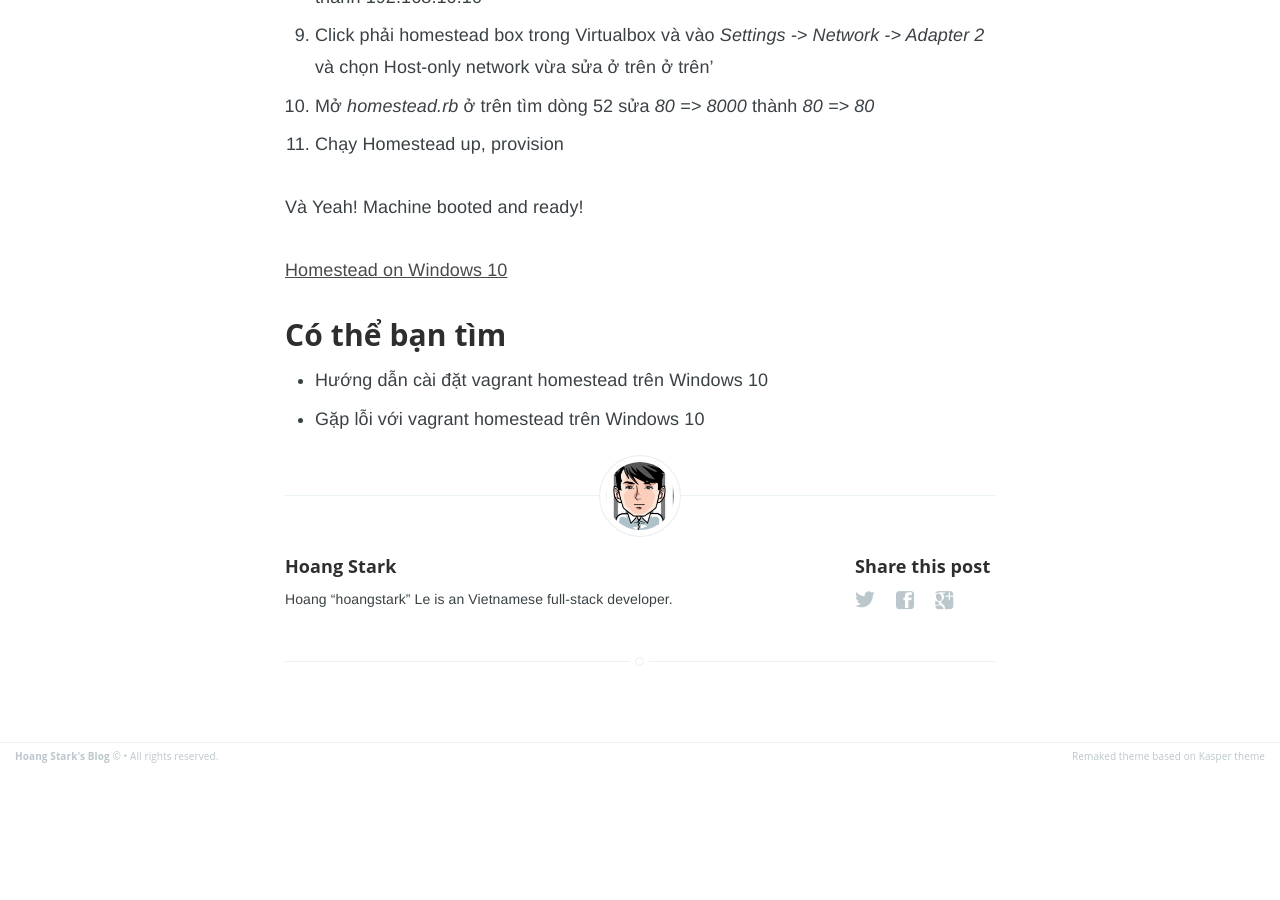
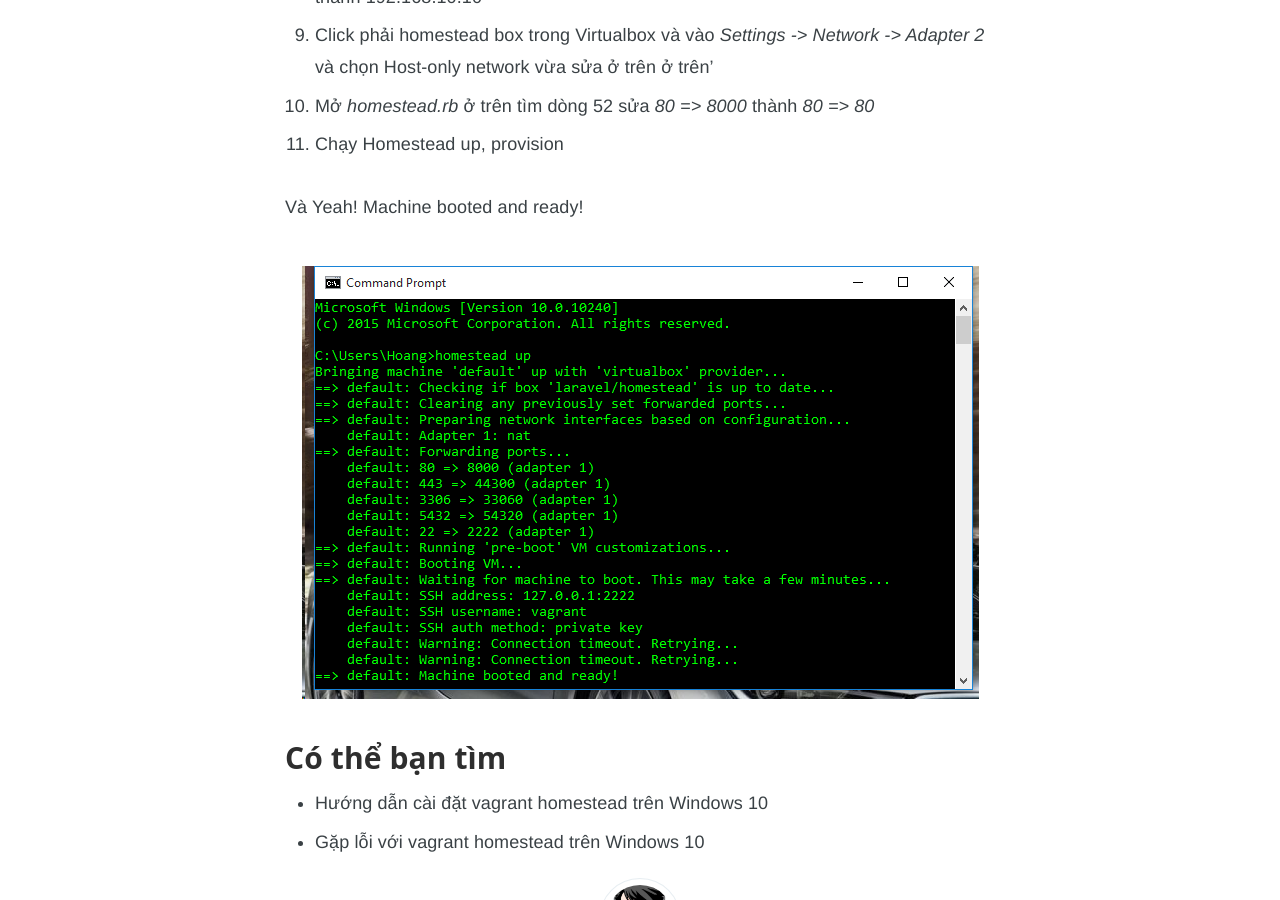
Before and after one commit to h5tark/hoangstark.github.io, a Jekyll site: the page built from _posts/2015-07-31-khac-phuc-loi-homestead-tren-windows-10.markdown, in a window 1280 px wide and 900 px high, scrolled down 1634 px. Built offline with Jekyll 4.4.1, drawn with Linux system fonts in a browser that asks for light colours; Markdown is read by kramdown in place of the engine named in the settings; before the commit the page ends 2405 px from its top, so only the background shows below that.

Commit message:
Update image

```diff
--- a/_posts/2015-07-31-get-homestead-working-on-windows-10.markdown
+++ b/_posts/2015-07-31-get-homestead-working-on-windows-10.markdown
@@ -51,7 +51,7 @@ To solve this issue, please follow below instructions:
 
 Yeah! Machine booted and ready!
 
-[Homestead on Windows 10]({{ site.url }}/images/Screenshot 2015-07-31 03.09.16.png)
+![Homestead on Windows 10]({{ site.url }}/images/Screenshot 2015-07-31 03.09.16.png)
 
 ### You may search for
 - How to install vagrant homestead on Windows 10
--- a/_posts/2015-07-31-khac-phuc-loi-homestead-tren-windows-10.markdown
+++ b/_posts/2015-07-31-khac-phuc-loi-homestead-tren-windows-10.markdown
@@ -41,7 +41,7 @@ VBoxManage.exe: error: Context: "int __cdecl handleCreate(struct HandlerArg *,in
 
 Và Yeah! Machine booted and ready!
 
-[Homestead on Windows 10]({{ site.url }}/images/Screenshot 2015-07-31 03.09.16.png)
+![Homestead on Windows 10]({{ site.url }}/images/Screenshot 2015-07-31 03.09.16.png)
 
 ### Có thể bạn tìm
 - Hướng dẫn cài đặt vagrant homestead trên Windows 10
```
